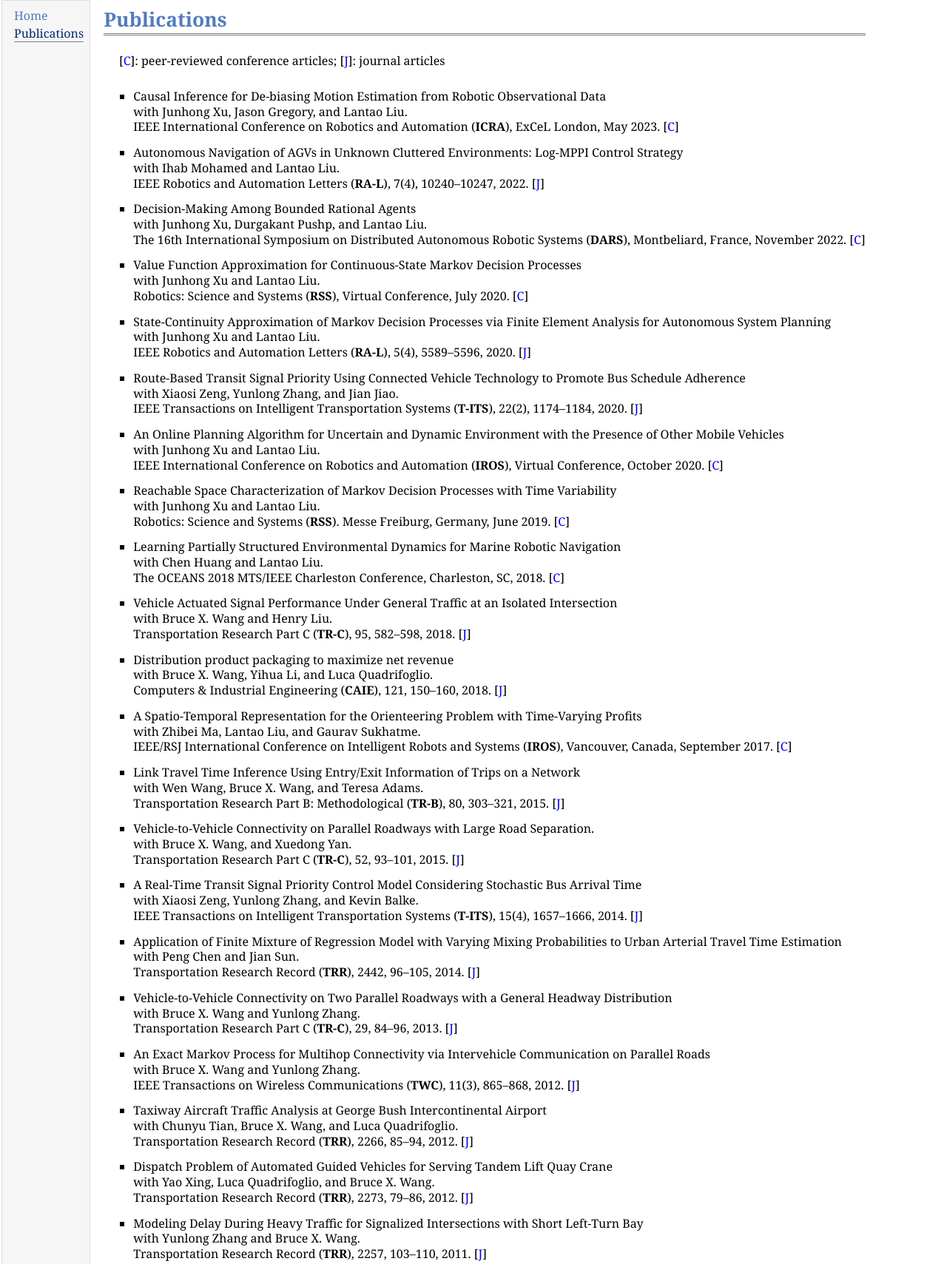
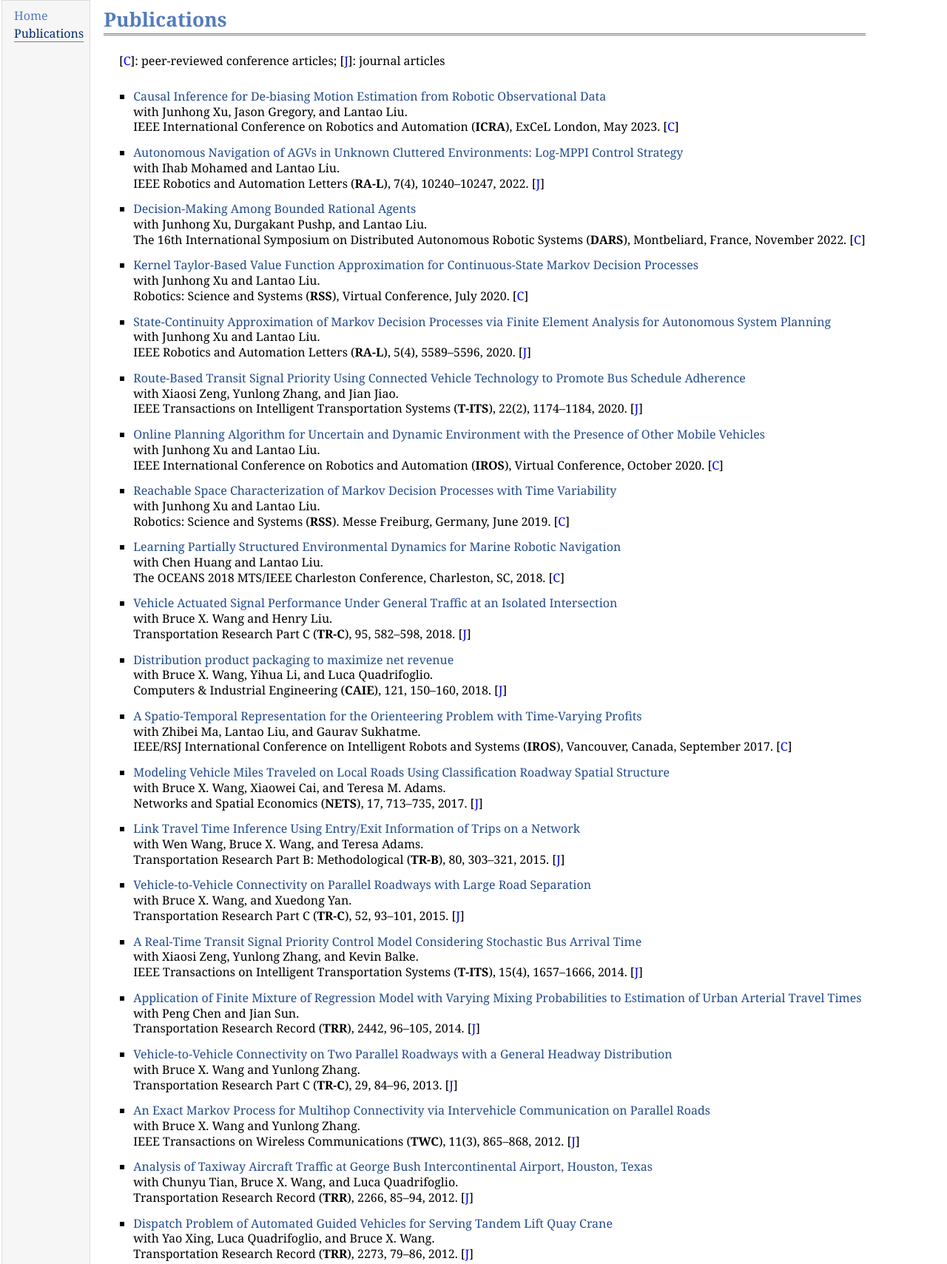
Before and after one commit to yinkai08/yinkai08.github.io, a plain HTML site: page publications.html in a window 1280 px wide. Shown: the part 2-1711 px from the top of the page at 74% size. Drawn offline with Linux system fonts and the light colour scheme.

Commit message:
update links to publications

```diff
--- a/publications.html
+++ b/publications.html
@@ -22,145 +22,151 @@
 <br />
 <br /></p>
 <ul>
-<li><p>Causal Inference for De-biasing Motion Estimation from Robotic Observational Data <br />
+<li><p><a href="https://arxiv.org/pdf/2210.08679">Causal Inference for De-biasing Motion Estimation from Robotic Observational Data</a>  <br />
 with Junhong Xu, Jason Gregory, and Lantao Liu.<br />
 IEEE International Conference on Robotics and Automation (<b>ICRA</b>), ExCeL London, May 2023. [<span style="color:blue;">C</span>]</p>
 </li>
 </ul>
 <ul>
-<li><p>Autonomous Navigation of AGVs in Unknown Cluttered Environments: Log-MPPI Control Strategy <br />
+<li><p><a href="https://arxiv.org/pdf/2203.16599">Autonomous Navigation of AGVs in Unknown Cluttered Environments: Log-MPPI Control Strategy</a> <br />
 with Ihab Mohamed and Lantao Liu. <br />
 IEEE Robotics and Automation Letters (<b>RA-L</b>), 7(4), 10240&ndash;10247, 2022. [<span style="color:blue;">J</span>]</p>
 </li>
 </ul>
 <ul>
-<li><p>Decision-Making Among Bounded Rational Agents <br />
+<li><p><a href="https://arxiv.org/pdf/2210.08672">Decision-Making Among Bounded Rational Agents</a> <br />
 with Junhong Xu, Durgakant Pushp, and Lantao Liu. <br />
 The 16th International Symposium on Distributed Autonomous Robotic Systems (<b>DARS</b>), Montbeliard, France, November 2022. [<span style="color:blue;">C</span>]</p>
 </li>
 </ul>
 <ul>
-<li><p>Value Function Approximation for Continuous-State Markov Decision Processes <br />
+<li><p><a href="https://arxiv.org/pdf/2006.02008">Kernel Taylor-Based Value Function Approximation for Continuous-State Markov Decision Processes</a> <br />
 with Junhong Xu and Lantao Liu. <br />
 Robotics: Science and Systems (<b>RSS</b>), Virtual Conference, July 2020. [<span style="color:blue;">C</span>]</p>
 </li>
 </ul>
 <ul>
-<li><p>State-Continuity Approximation of Markov Decision Processes via Finite Element Analysis for Autonomous System Planning <br />
+<li><p><a href="https://arxiv.org/pdf/1903.00948">State-Continuity Approximation of Markov Decision Processes via Finite Element Analysis for Autonomous System Planning</a> <br />
 with Junhong Xu and Lantao Liu. <br />
 IEEE Robotics and Automation Letters (<b>RA-L</b>), 5(4), 5589&ndash;5596, 2020. [<span style="color:blue;">J</span>]</p>
 </li>
 </ul>
 <ul>
-<li><p>Route-Based Transit Signal Priority Using Connected Vehicle Technology to Promote Bus Schedule Adherence <br />
+<li><p><a href="publication_pdf/Route_TSP_2020.pdf">Route-Based Transit Signal Priority Using Connected Vehicle Technology to Promote Bus Schedule Adherence</a> <br />
 with Xiaosi Zeng, Yunlong Zhang, and Jian Jiao. <br />
 IEEE Transactions on Intelligent Transportation Systems (<b>T-ITS</b>), 22(2), 1174&ndash;1184, 2020. [<span style="color:blue;">J</span>]</p>
 </li>
 </ul>
 <ul>
-<li><p>An Online Planning Algorithm for Uncertain and Dynamic Environment with the Presence of Other Mobile Vehicles <br />
+<li><p><a href="https://arxiv.org/pdf/2009.03733">Online Planning Algorithm for Uncertain and Dynamic Environment with the Presence of Other Mobile Vehicles</a> <br />
 with Junhong Xu and Lantao Liu. <br />
 IEEE International Conference on Robotics and Automation (<b>IROS</b>), Virtual Conference, October 2020. [<span style="color:blue;">C</span>]</p>
 </li>
 </ul>
 <ul>
-<li><p>Reachable Space Characterization of Markov Decision Processes with Time Variability <br />
+<li><p><a href="https://arxiv.org/pdf/1905.09342">Reachable Space Characterization of Markov Decision Processes with Time Variability</a> <br />
 with Junhong Xu and Lantao Liu. <br />
 Robotics: Science and Systems (<b>RSS</b>). Messe Freiburg, Germany, June 2019. [<span style="color:blue;">C</span>]</p>
 </li>
 </ul>
 <ul>
-<li><p>Learning Partially Structured Environmental Dynamics for Marine Robotic Navigation <br />
+<li><p><a href="https://arxiv.org/pdf/1803.04057">Learning Partially Structured Environmental Dynamics for Marine Robotic Navigation</a> <br />
 with Chen Huang and Lantao Liu. <br />
 The OCEANS 2018 MTS/IEEE Charleston Conference, Charleston, SC, 2018. [<span style="color:blue;">C</span>]</p>
 </li>
 </ul>
 <ul>
-<li><p>Vehicle Actuated Signal Performance Under General Traffic at an Isolated Intersection <br />
+<li><p><a href="publication_pdf/TRC_Vehicular_Traffic_Signal_2018.pdf">Vehicle Actuated Signal Performance Under General Traffic at an Isolated Intersection</a> <br />
 with Bruce X. Wang and Henry Liu. <br />
 Transportation Research Part C (<b>TR-C</b>), 95, 582&ndash;598, 2018. [<span style="color:blue;">J</span>]</p>
 </li>
 </ul>
 <ul>
-<li><p>Distribution product packaging to maximize net revenue <br />
+<li><p><a href="https://lquadrifoglio.engr.tamu.edu/wp-content/uploads/sites/221/2021/03/CAIE_Revenue.pdf">Distribution product packaging to maximize net revenue</a> <br />
 with Bruce X. Wang, Yihua Li, and Luca Quadrifoglio. <br />
 Computers & Industrial Engineering (<b>CAIE</b>), 121, 150&ndash;160, 2018. [<span style="color:blue;">J</span>]</p>
 </li>
 </ul>
 <ul>
-<li><p>A Spatio-Temporal Representation for the Orienteering Problem with Time-Varying Profits <br />
+<li><p><a href="https://arxiv.org/pdf/1611.08037">A Spatio-Temporal Representation for the Orienteering Problem with Time-Varying Profits</a> <br />
 with Zhibei Ma, Lantao Liu, and Gaurav Sukhatme. <br />
 IEEE/RSJ International Conference on Intelligent Robots and Systems (<b>IROS</b>), Vancouver, Canada, September 2017. [<span style="color:blue;">C</span>]</p>
 </li>
 </ul>
 <ul>
-<li><p>Link Travel Time Inference Using Entry/Exit Information of Trips on a Network <br />
+<li><p><a href="publication_pdf/VMT_2017.pdf">Modeling Vehicle Miles Traveled on Local Roads Using Classification Roadway Spatial Structure</a> <br />
+with Bruce X. Wang, Xiaowei Cai, and Teresa M. Adams. <br />
+Networks and Spatial Economics (<b>NETS</b>), 17, 713&ndash;735, 2017. [<span style="color:blue;">J</span>]</p>
+</li>
+</ul>
+<ul>
+<li><p><a href="publication_pdf/Network_Travel_Time_Paper_20150706.pdf">Link Travel Time Inference Using Entry/Exit Information of Trips on a Network</a> <br />
 with Wen Wang, Bruce X. Wang, and Teresa Adams. <br />
 Transportation Research Part B: Methodological (<b>TR-B</b>), 80, 303&ndash;321, 2015. [<span style="color:blue;">J</span>]</p>
 </li>
 </ul>
 <ul>
-<li><p>Vehicle-to-Vehicle Connectivity on Parallel Roadways with Large Road Separation. <br />
+<li><p><a href="publication_pdf/V2V_large_2015.pdf">Vehicle-to-Vehicle Connectivity on Parallel Roadways with Large Road Separation</a> <br />
 with Bruce X. Wang, and Xuedong Yan. <br />
 Transportation Research Part C (<b>TR-C</b>), 52, 93&ndash;101, 2015. [<span style="color:blue;">J</span>]</p>
 </li>
 </ul>
 <ul>
-<li><p>A Real-Time Transit Signal Priority Control Model Considering Stochastic Bus Arrival Time <br />
+<li><p><a href="publication_pdf/TSP_Arrival_Time_2014.pdf">A Real-Time Transit Signal Priority Control Model Considering Stochastic Bus Arrival Time</a> <br />
 with Xiaosi Zeng, Yunlong Zhang, and Kevin Balke. <br />
 IEEE Transactions on Intelligent Transportation Systems (<b>T-ITS</b>), 15(4), 1657&ndash;1666, 2014. [<span style="color:blue;">J</span>]</p>
 </li>
 </ul>
 <ul>
-<li><p>Application of Finite Mixture of Regression Model with Varying Mixing Probabilities to Urban Arterial Travel Time Estimation <br />
+<li><p><a href="publication_pdf/TRR_2014.pdf">Application of Finite Mixture of Regression Model with Varying Mixing Probabilities to Estimation of Urban Arterial Travel Times</a> <br />
 with Peng Chen and Jian Sun.<br />
 Transportation Research Record (<b>TRR</b>), 2442, 96&ndash;105, 2014. [<span style="color:blue;">J</span>]</p>
 </li>
 </ul>
 <ul>
-<li><p>Vehicle-to-Vehicle Connectivity on Two Parallel Roadways with a General Headway Distribution <br />
+<li><p><a href="publication_pdf/V2V_general_2013.pdf">Vehicle-to-Vehicle Connectivity on Two Parallel Roadways with a General Headway Distribution</a> <br />
 with Bruce X. Wang and Yunlong Zhang. <br />
 Transportation Research Part C (<b>TR-C</b>), 29, 84&ndash;96, 2013. [<span style="color:blue;">J</span>]</p>
 </li>
 </ul>
 <ul>
-<li><p>An Exact Markov Process for Multihop Connectivity via Intervehicle Communication on Parallel Roads <br />
+<li><p><a href="publication_pdf/TWC_2012.pdf">An Exact Markov Process for Multihop Connectivity via Intervehicle Communication on Parallel Roads</a> <br />
 with Bruce X. Wang and Yunlong Zhang. <br />
 IEEE Transactions on Wireless Communications (<b>TWC</b>), 11(3), 865&ndash;868, 2012. [<span style="color:blue;">J</span>]</p>
 </li>
 </ul>
 <ul>
-<li><p>Taxiway Aircraft Traffic Analysis at George Bush Intercontinental Airport <br />
+<li><p><a href="publication_pdf/TRR_2012.pdf">Analysis of Taxiway Aircraft Traffic at George Bush Intercontinental Airport, Houston, Texas</a> <br />
 with Chunyu Tian, Bruce X. Wang, and Luca Quadrifoglio. <br />
 Transportation Research Record (<b>TRR</b>), 2266, 85&ndash;94, 2012. [<span style="color:blue;">J</span>]</p>
 </li>
 </ul>
 <ul>
-<li><p>Dispatch Problem of Automated Guided Vehicles for Serving Tandem Lift Quay Crane <br />
+<li><p><a href="publication_pdf/AGV_TRR_2012.pdf">Dispatch Problem of Automated Guided Vehicles for Serving Tandem Lift Quay Crane</a> <br />
 with Yao Xing, Luca Quadrifoglio, and Bruce X. Wang. <br />
 Transportation Research Record (<b>TRR</b>), 2273, 79&ndash;86, 2012. [<span style="color:blue;">J</span>]</p>
 </li>
 </ul>
 <ul>
-<li><p>Modeling Delay During Heavy Traffic for Signalized Intersections with Short Left-Turn Bay <br />
+<li><p><a href="publication_pdf/Delay_Left_Turn_TRR_2011.pdf">Modeling Delay During Heavy Traffic for Signalized Intersections with Short Left-Turn Bay</a> <br />
 with Yunlong Zhang and Bruce X. Wang. <br />
 Transportation Research Record (<b>TRR</b>), 2257, 103&ndash;110, 2011. [<span style="color:blue;">J</span>]</p>
 </li>
 </ul>
 <ul>
-<li><p>An Approximate Bernoulli Process for Information Propagation along Two Parallel Roads <br />
+<li><p><a href="publication_pdf/B_Process_TRC_2011.pdf">An Approximate Bernoulli Process for Information Propagation along Two Parallel Roads</a> <br />
 with Bruce X. Wang, and Xiao Qin. <br />
 Transportation Research Part C (<b>TR-C</b>), 19(3), 469&ndash;484, 2011. [<span style="color:blue;">J</span>]</p>
 </li>
 </ul>
 <ul>
-<li><p>Analytical Models for Protected Plus Permitted Left Turn Capacity at Signalized Intersection with Heavy Traffic <br />
+<li><p><a href="publication_pdf/Left_Turn_Capacity_TRR_2010.pdf">Analytical Models for Protected Plus Permitted Left Turn Capacity at Signalized Intersection with Heavy Traffic</a> <br />
 with Yunlong Zhang and Bruce X. Wang. <br />
 Transportation Research Record (<b>TRR</b>), 2192, 177&ndash;184, 2010. [<span style="color:blue;">J</span>]</p>
 </li>
 </ul>
 <ul>
-<li><p>Time Variant Causality Model Applied in Brain Connectivity Network Based on Event Related Potential <br />
+<li><p><a href="publication_pdf/Time_Variant_Causality_2006.pdf">Time Variant Causality Model Applied in Brain Connectivity Network Based on Event Related Potential</a> <br />
 with Xiao-Jie Zhao and Li Yao. <br />
 The 13th International Conference on Neural Information Processing (<b>ICONIP</b>), Hong Kong, China, 97&ndash;104, 2006. [<span style="color:blue;">C</span>]</p>
 </li>
```
Also changed, not shown: 18 other files.
